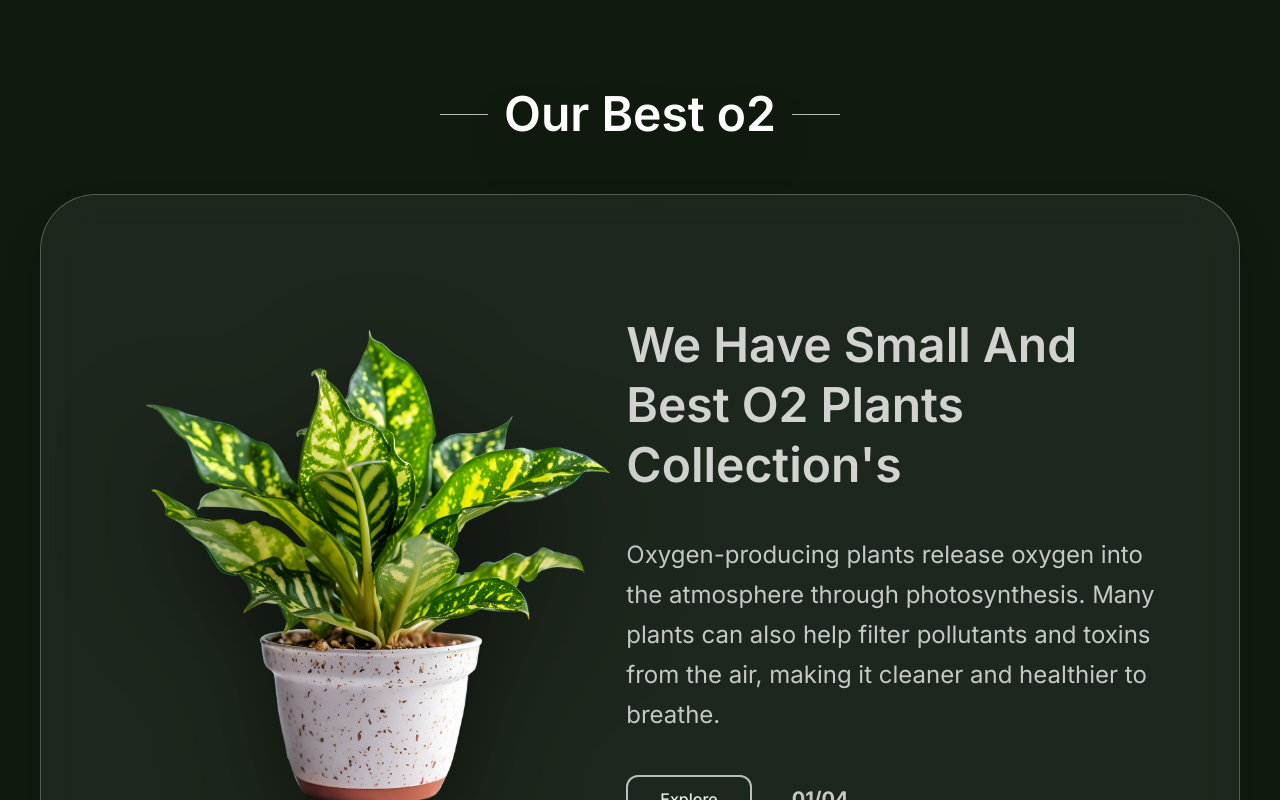
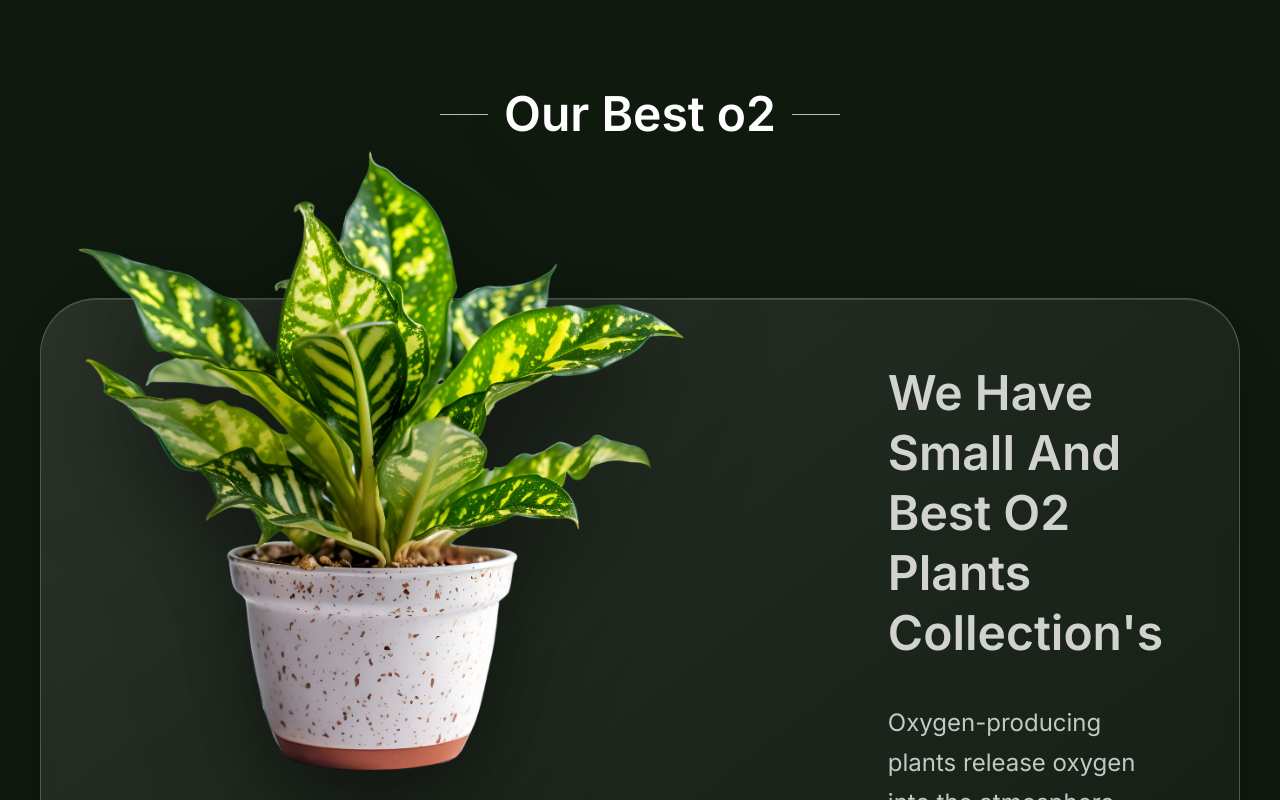
Before and after one commit to Aswinesag/flora-vision, a Next.js app: page / in a window 1280 px wide. Shown: the part 4900-5700 px from the top of the page. Built offline with nearby package versions, Linux system fonts and the light colour scheme.

Commit message:
Minor changes made

```diff
--- a/app/page.tsx
+++ b/app/page.tsx
@@ -56,8 +56,9 @@ export default function Home() {
 
         <section className="mx-auto max-w-[1640px] px-5 py-24 md:px-10">
           <SectionTitle>Our Best o2</SectionTitle>
-          <article className="grid min-h-[620px] items-center rounded-[56px] border border-white/25 bg-white/[0.06] p-8 shadow-2xl backdrop-blur-xl md:grid-cols-[0.95fr_1fr] md:p-16">
-            <div className="relative h-[460px] md:h-[620px]">
+          <article className="relative mt-32 grid min-h-[520px] items-center overflow-visible rounded-[56px] border border-white/25 bg-white/[0.04] p-8 pt-72 shadow-[inset_0_1px_0_rgba(255,255,255,0.14),0_30px_80px_rgba(0,0,0,0.3)] backdrop-blur-md md:mt-40 md:grid-cols-[0.95fr_1fr] md:p-16 md:pl-[620px]">
+            <div className="pointer-events-none absolute inset-0 -z-10 rounded-[56px] bg-gradient-to-br from-white/[0.08] via-white/[0.015] to-black/[0.08]" />
+            <div className="absolute -left-8 -top-36 h-[520px] w-[620px] max-w-[95vw] md:-left-14 md:-top-44 md:h-[680px] md:w-[760px]">
               <Image
                 src={asset("hero-plant.png")}
                 alt="Oxygen plant collection"
@@ -66,7 +67,7 @@ export default function Home() {
                 className="object-contain drop-shadow-[0_40px_50px_rgba(0,0,0,0.5)]"
               />
             </div>
-            <div>
+            <div className="relative z-10 md:col-start-2">
               <h2 className="text-4xl font-semibold leading-tight text-white/80 md:text-5xl">
                 We Have Small And Best O2 Plants Collection&apos;s
               </h2>
```
